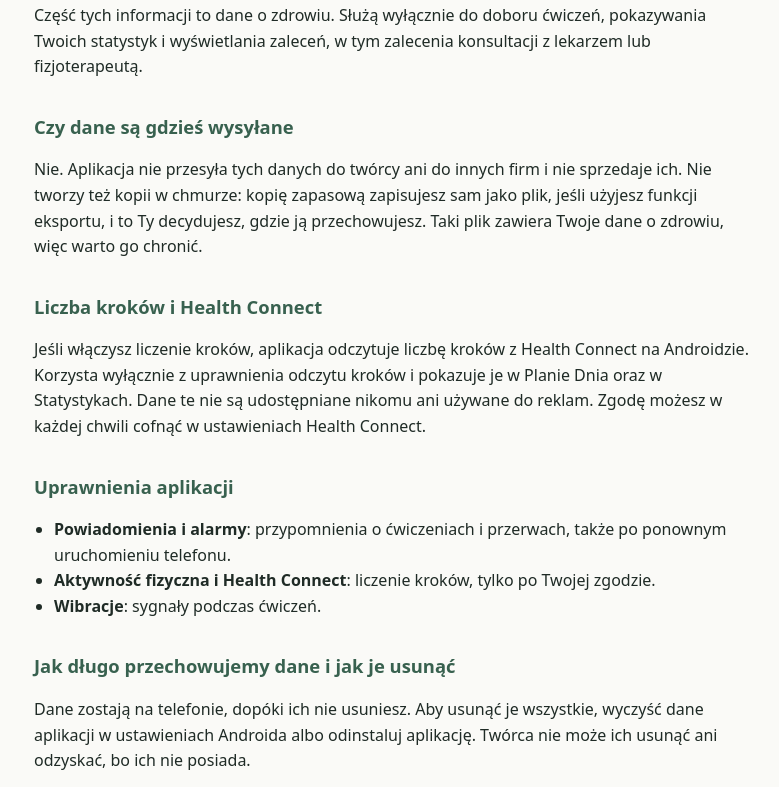
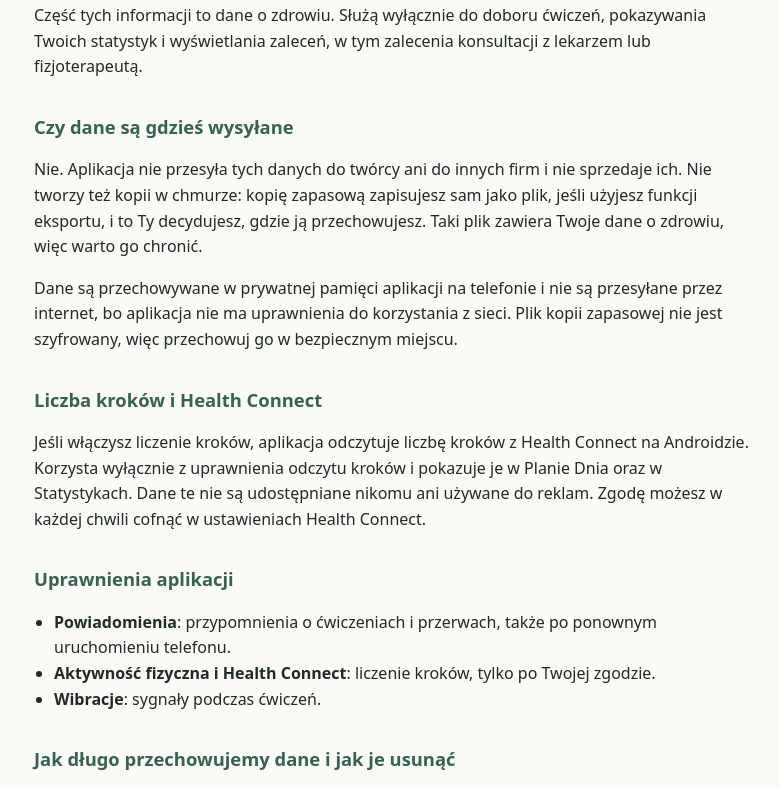
Before and after one commit to egor90pl/my-spine, a plain HTML site: page index.html in a window 1280 px wide. Shown: the part 575-1362 px from the top of the page, without its empty margins (246-1025 px from the left). Drawn offline with Linux system fonts and the light colour scheme.

Commit message:
Polityka prywatności: praktyki bezpieczeństwa danych
Co-Authored-By: Claude Opus 5.5 <noreply@anthropic.com>

```diff
--- a/index.html
+++ b/index.html
@@ -38,12 +38,14 @@
   <h2>Czy dane są gdzieś wysyłane</h2>
   <p>Nie. Aplikacja nie przesyła tych danych do twórcy ani do innych firm i nie sprzedaje ich. Nie tworzy też kopii w chmurze: kopię zapasową zapisujesz sam jako plik, jeśli użyjesz funkcji eksportu, i to Ty decydujesz, gdzie ją przechowujesz. Taki plik zawiera Twoje dane o zdrowiu, więc warto go chronić.</p>
 
+  <p>Dane są przechowywane w prywatnej pamięci aplikacji na telefonie i nie są przesyłane przez internet, bo aplikacja nie ma uprawnienia do korzystania z sieci. Plik kopii zapasowej nie jest szyfrowany, więc przechowuj go w bezpiecznym miejscu.</p>
+
   <h2>Liczba kroków i Health Connect</h2>
   <p>Jeśli włączysz liczenie kroków, aplikacja odczytuje liczbę kroków z Health Connect na Androidzie. Korzysta wyłącznie z uprawnienia odczytu kroków i pokazuje je w Planie Dnia oraz w Statystykach. Dane te nie są udostępniane nikomu ani używane do reklam. Zgodę możesz w każdej chwili cofnąć w ustawieniach Health Connect.</p>
 
   <h2>Uprawnienia aplikacji</h2>
   <ul>
-    <li><strong>Powiadomienia i alarmy</strong>: przypomnienia o ćwiczeniach i przerwach, także po ponownym uruchomieniu telefonu.</li>
+    <li><strong>Powiadomienia</strong>: przypomnienia o ćwiczeniach i przerwach, także po ponownym uruchomieniu telefonu.</li>
     <li><strong>Aktywność fizyczna i Health Connect</strong>: liczenie kroków, tylko po Twojej zgodzie.</li>
     <li><strong>Wibracje</strong>: sygnały podczas ćwiczeń.</li>
   </ul>
```
